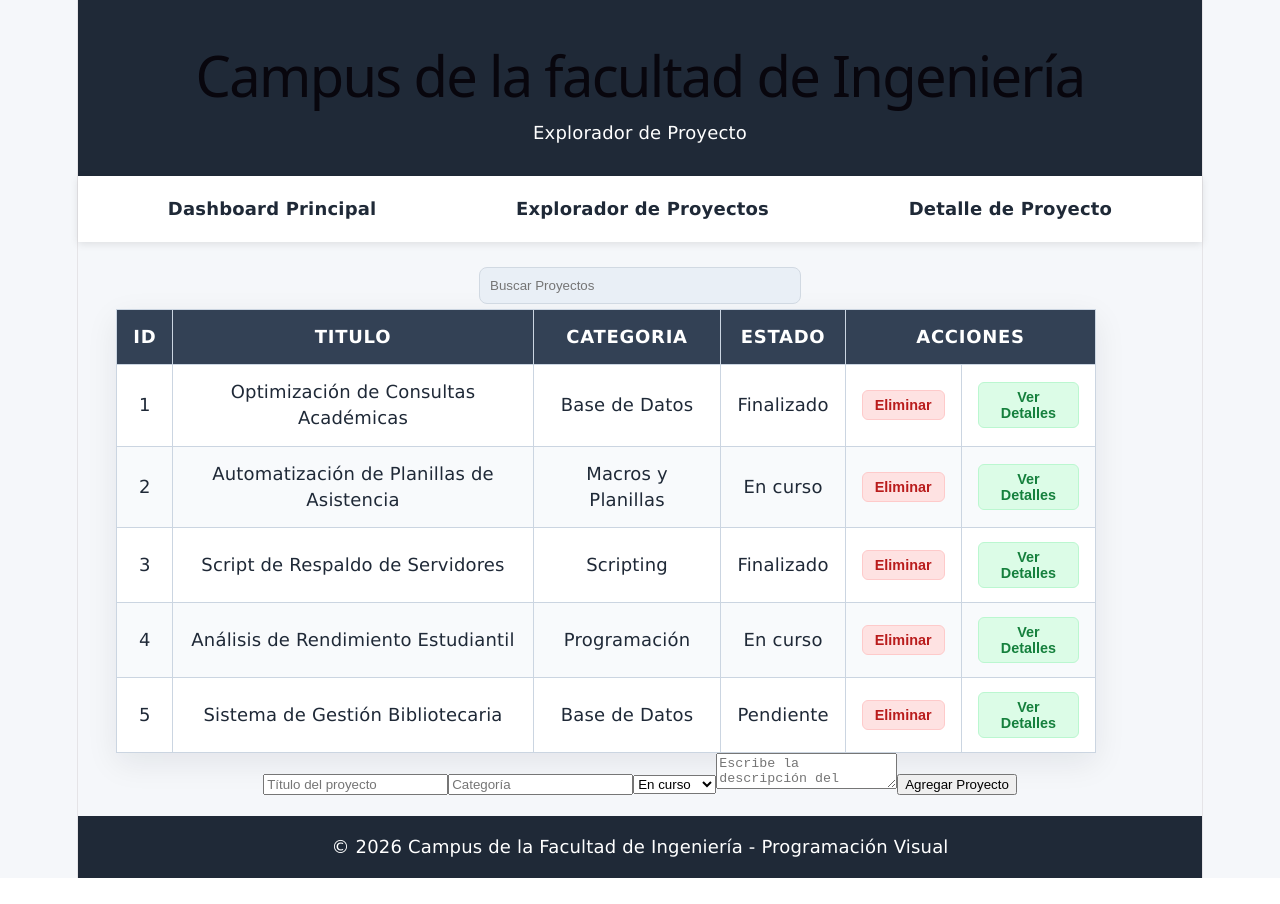
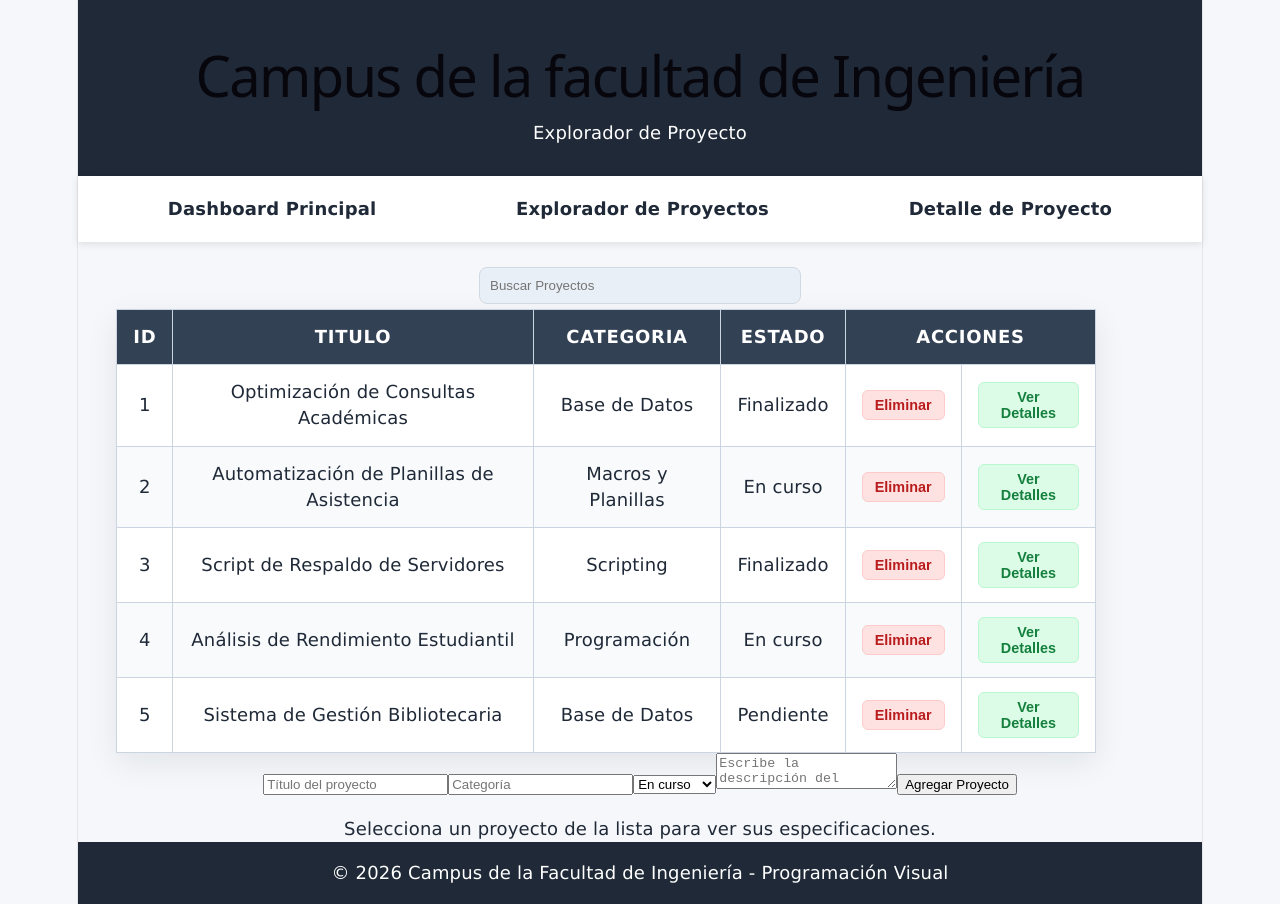
Before and after one commit to mitisbroken-debug/pv_tp3_grupo10, a React (Vite) app: page / in a window 1280 px wide. Before the commit the page ends 878 px from the top, so only its background shows below. Built offline with nearby package versions, Linux system fonts and the light colour scheme.

Commit message:
agregue detallerproyecto

```diff
--- a/src/App.jsx
+++ b/src/App.jsx
@@ -15,7 +15,7 @@ function App() {
       <main style={{ minHeight: '50vh', padding: '20px', textAlign: 'center' }}>
         <ListaProyectos />
       </main>
-
+      <DetalleProyecto />
       <Footer />
     </>
   )
```
